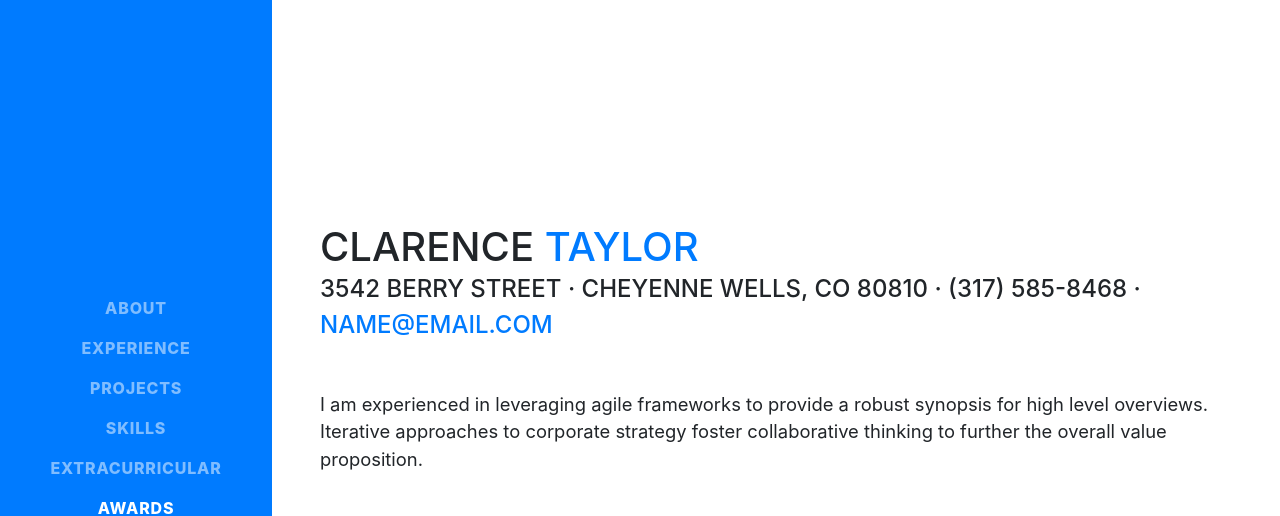
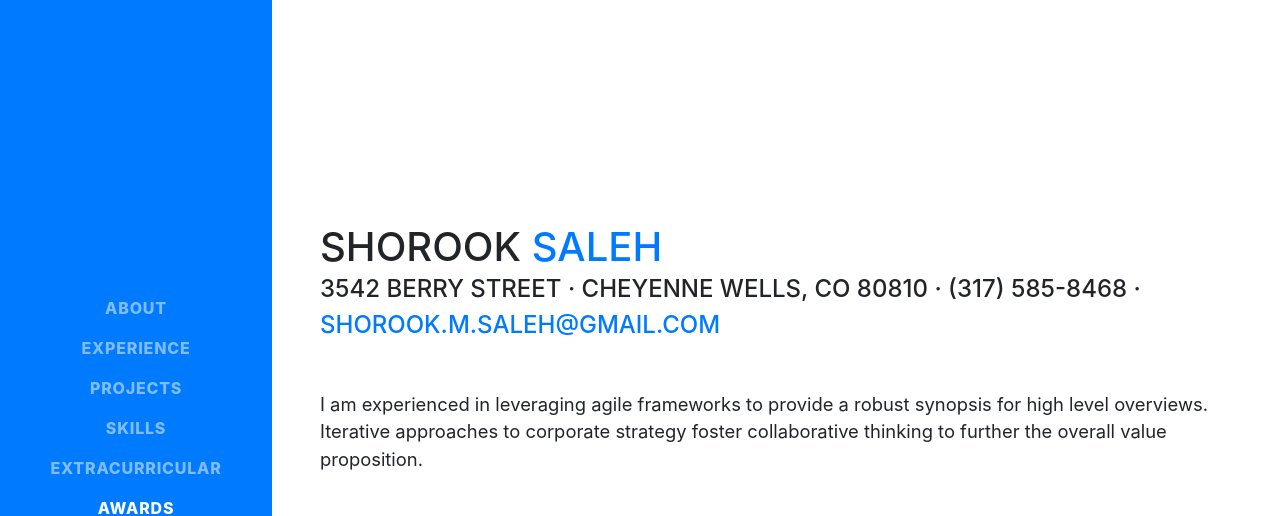
Before and after one commit to shirosheroics/ShorookPortfolio, a website with bundled scripts: page index.html in a window 1280 px wide. Shown: the top 516 px of the page. Built offline with nearby package versions, Linux system fonts and the light colour scheme; a web font is replaced by a local one.

Commit message:
index updatted

```diff
--- a/index.html
+++ b/index.html
@@ -27,7 +27,7 @@
 
     <nav class="navbar navbar-expand-lg navbar-dark bg-primary fixed-top" id="sideNav">
       <a class="navbar-brand js-scroll-trigger" href="#page-top">
-        <span class="d-block d-lg-none">Clarence Taylor</span>
+        <span class="d-block d-lg-none">Shorook Saleh</span>
         <span class="d-none d-lg-block">
           <!--
            <img class="img-fluid img-profile rounded-circle mx-auto mb-2" src="img/main-profile.jpg" alt="">
@@ -65,11 +65,11 @@
 
       <section class="resume-section p-3 p-lg-5 d-flex d-column" id="about">
         <div class="my-auto">
-          <h1 class="mb-0">Clarence
-            <span class="text-primary">Taylor</span>
+          <h1 class="mb-0">Shorook
+            <span class="text-primary">Saleh</span>
           </h1>
           <div class="subheading mb-5">3542 Berry Street · Cheyenne Wells, CO 80810 · (317) 585-8468 ·
-            <a href="mailto:name@email.com">name@email.com</a>
+            <a href="mailto:shorook.m.saleh@gmail.com">shorook.m.saleh@gmail.com</a>
           </div>
           <p class="lead mb-5">I am experienced in leveraging agile frameworks to provide a robust synopsis for high level overviews. Iterative approaches to corporate strategy foster collaborative thinking to further the overall value proposition.</p>
           <div class="social-icons">
```
